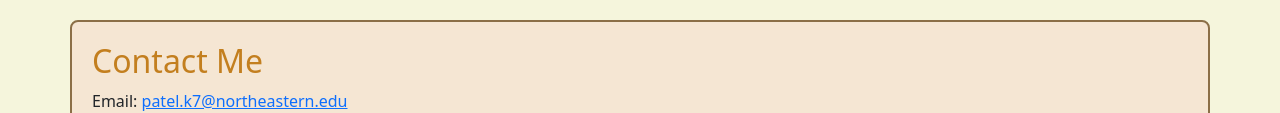
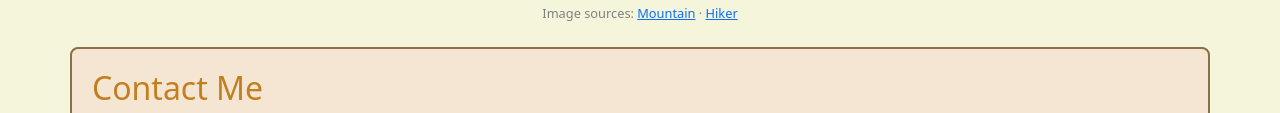
Before and after one commit to kmpat339/khush-homepage, a website: page index.html in a window 1280 px wide. Shown: the part 1227-1340 px from the top of the page. Drawn offline with nearby package versions, Linux system fonts and the light colour scheme.

Commit message:
add image soruces for moutnain and hiker

```diff
--- a/css/style.css
+++ b/css/style.css
@@ -127,6 +127,13 @@ section > h2 {
   left: 45%;
   white-space: nowrap;
   transform: translateY(-50%);
+}
+
+.mountain-scene-image-sources {
+  font-size: 0.8rem;
+  text-align: center;
+  color: grey;
+  margin-top: 8px;
 }
 
 /* === Interests PAGE === */
--- a/index.html
+++ b/index.html
@@ -108,6 +108,22 @@
             <div class="bubble bubble-top"></div>
           </div>
         </div>
+        <p class="mountain-scene-image-sources">
+          Image sources:
+          <a
+            href="https://www.magnific.com/free-psd/view-nature-mountain-landscape_269375071.htm"
+            target="_blank"
+            rel="noopener noreferrer"
+            >Mountain</a
+          >
+          &middot;
+          <a
+            href="https://www.magnific.com/free-vector/explorer-with-backpack-background_4302663.htm"
+            target="_blank"
+            rel="noopener noreferrer"
+            >Hiker</a
+          >
+        </p>
       </section>
     </main>
 
```
Also changed, not shown: README.md, prompts/readme-prompt.md.
